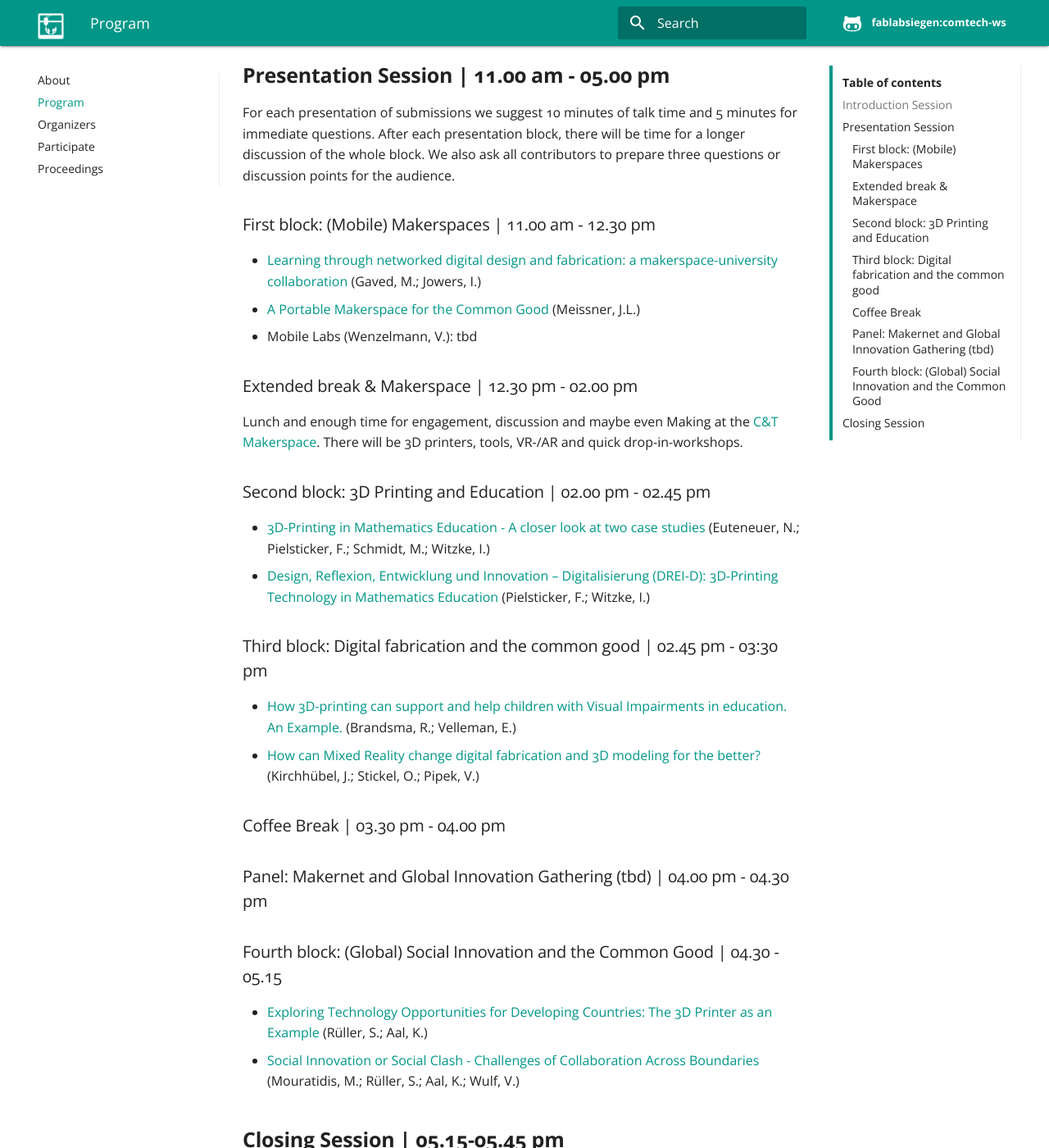
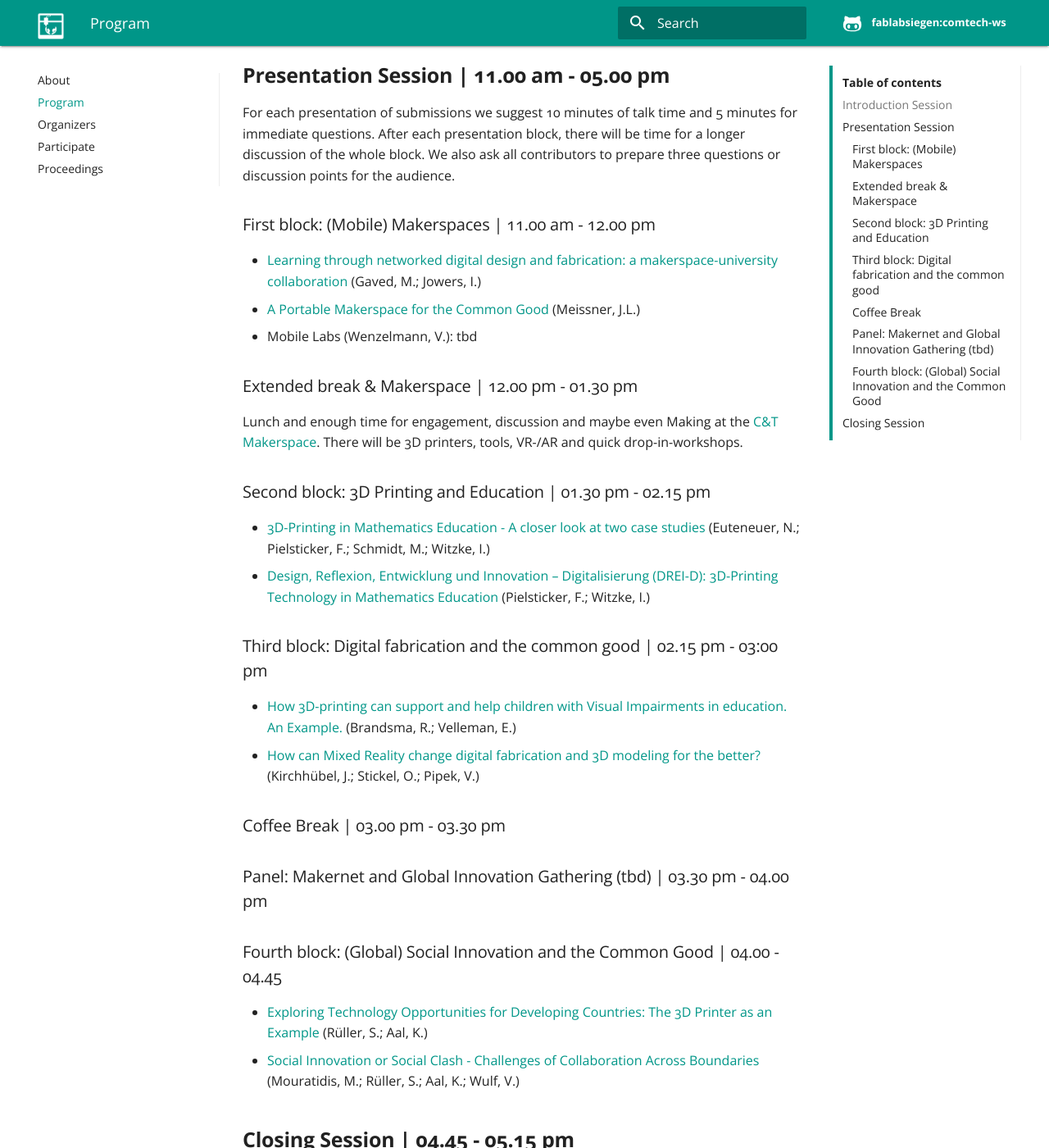
Before and after one commit to FabLabSiegen/fab101-2017-comtech-workshop, an MkDocs documentation site: the page built from docs/program.md, in a window 1280 px wide and 1400 px high, scrolled down 350 px. Shown: the whole window at 82% size. Built offline with MkDocs 1.6.1, drawn with Linux system fonts in a browser that asks for light colours; comment, search, counter and statistics services are not loaded; old or Windows-style settings are respelled for this version of MkDocs.

Commit message:
fixed timetable

```diff
--- a/docs/program.md
+++ b/docs/program.md
@@ -6,7 +6,7 @@ The workshop starts at 10.00 am with coffee and a short get-to-know session, whe
 ##**Presentation Session | 11.00 am - 05.00 pm**
 For each presentation of submissions we suggest 10 minutes of talk time and 5 minutes for immediate questions. After each presentation block, there will be time for a longer discussion of the whole block. We also ask all contributors to prepare three questions or discussion points for the audience.
 
-###First block: (Mobile) Makerspaces | 11.00 am - 12.30 pm
+###First block: (Mobile) Makerspaces | 11.00 am - 12.00 pm
 
 * [Learning through networked digital design and fabrication: a makerspace-university collaboration](https://drive.google.com/open?id=0B6IVn-EKd-N0XzB1VERFMU9jb1E) (Gaved, M.; Jowers, I.)
 
@@ -14,32 +14,32 @@ For each presentation of submissions we suggest 10 minutes of talk time and 5 mi
 
 * Mobile Labs (Wenzelmann, V.): tbd
 
-###Extended break & Makerspace | 12.30 pm - 02.00 pm
+###Extended break & Makerspace | 12.00 pm - 01.30 pm
 Lunch and enough time for engagement, discussion and maybe even Making at the [C&T Makerspace](http://comtech.community/makerspace/). There will be 3D printers, tools, VR-/AR and quick drop-in-workshops.
 
-###Second block: 3D Printing and Education | 02.00 pm - 02.45 pm
+###Second block: 3D Printing and Education | 01.30 pm - 02.15 pm
 
 * [3D-Printing in Mathematics Education - A closer look at two case studies](https://drive.google.com/open?id=0B6IVn-EKd-N0bmN2SlA3cHBhRTQ) (Euteneuer, N.; Pielsticker, F.; Schmidt, M.; Witzke, I.)
 
 * [Design, Reflexion, Entwicklung und Innovation – Digitalisierung (DREI-D): 3D-Printing Technology in Mathematics Education](https://drive.google.com/open?id=0B6IVn-EKd-N0X2l5YzFRbHppbmM) (Pielsticker, F.; Witzke, I.)
 
 
-###Third block: Digital fabrication and the common good  | 02.45 pm - 03:30 pm
+###Third block: Digital fabrication and the common good  | 02.15 pm - 03:00 pm
 
 * [How 3D-printing can support and help children with Visual Impairments in education. An Example.](https://drive.google.com/file/d/0B6IVn-EKd-N0QWJXbmUzc0ljOEE/view?usp=sharing) (Brandsma, R.; Velleman, E.)
 
 * [How can Mixed Reality change digital fabrication and 3D modeling for the better?](https://drive.google.com/open?id=0B6IVn-EKd-N0ZHdHRW9sVnhOZjQ) (Kirchhübel, J.; Stickel, O.; Pipek, V.)
 
 
-###Coffee Break | 03.30 pm - 04.00 pm
+###Coffee Break | 03.00 pm - 03.30 pm
 
-###Panel: Makernet and Global Innovation Gathering (tbd) | 04.00 pm - 04.30 pm
+###Panel: Makernet and Global Innovation Gathering (tbd) | 03.30 pm - 04.00 pm
 
-###Fourth block: (Global) Social Innovation and the Common Good | 04.30 - 05.15
+###Fourth block: (Global) Social Innovation and the Common Good | 04.00 - 04.45
 * [Exploring Technology Opportunities for Developing Countries: The 3D Printer as an Example](https://drive.google.com/open?id=0B6IVn-EKd-N0OVRaRTdIbTEyS2M) (Rüller, S.; Aal, K.)
 
 * [Social Innovation or Social Clash - Challenges of Collaboration Across Boundaries](https://drive.google.com/open?id=0ByEOnFPBo2UwT0tQdnIwNmZOczA) (Mouratidis, M.; Rüller, S.; Aal, K.; Wulf, V.)
 
-##**Closing Session | 05.15-05.45 pm**
+##**Closing Session | 04.45 - 05.15 pm**
 
  Discussion on continuation and publication. Afterwards, goodbyes and / or go have food and drinks together.
```
